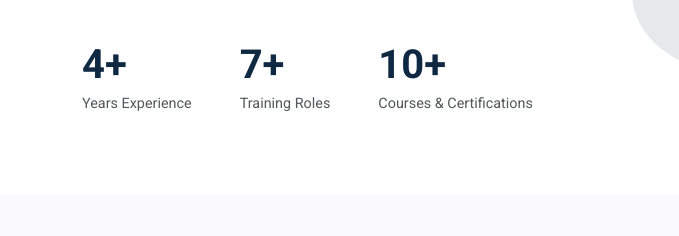
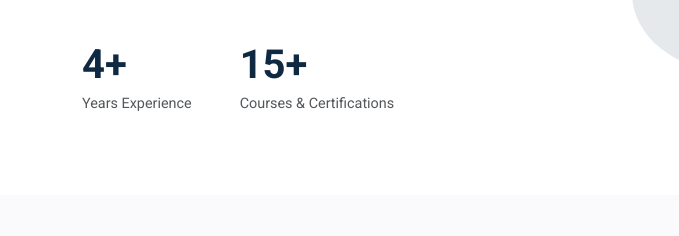
Before and after one commit to SabaFadhl/SabaFadhl.github.io, a plain HTML site: page index.html in a window 1280 px wide. Shown: the part 564-800 px from the top of the page, 0-679 px from the left. Drawn offline with Linux system fonts and the light colour scheme.

Commit message:
refact: remove code

```diff
--- a/index.html
+++ b/index.html
@@ -78,11 +78,7 @@
                 <span class="stat-label">Years Experience</span>
               </div>
               <div class="stat-item">
-                <span class="stat-number">7+</span>
-                <span class="stat-label">Training Roles</span>
-              </div>
-              <div class="stat-item">
-                <span class="stat-number">10+</span>
+                <span class="stat-number">15+</span>
                 <span class="stat-label">Courses & Certifications</span>
               </div>
             </div>
```
